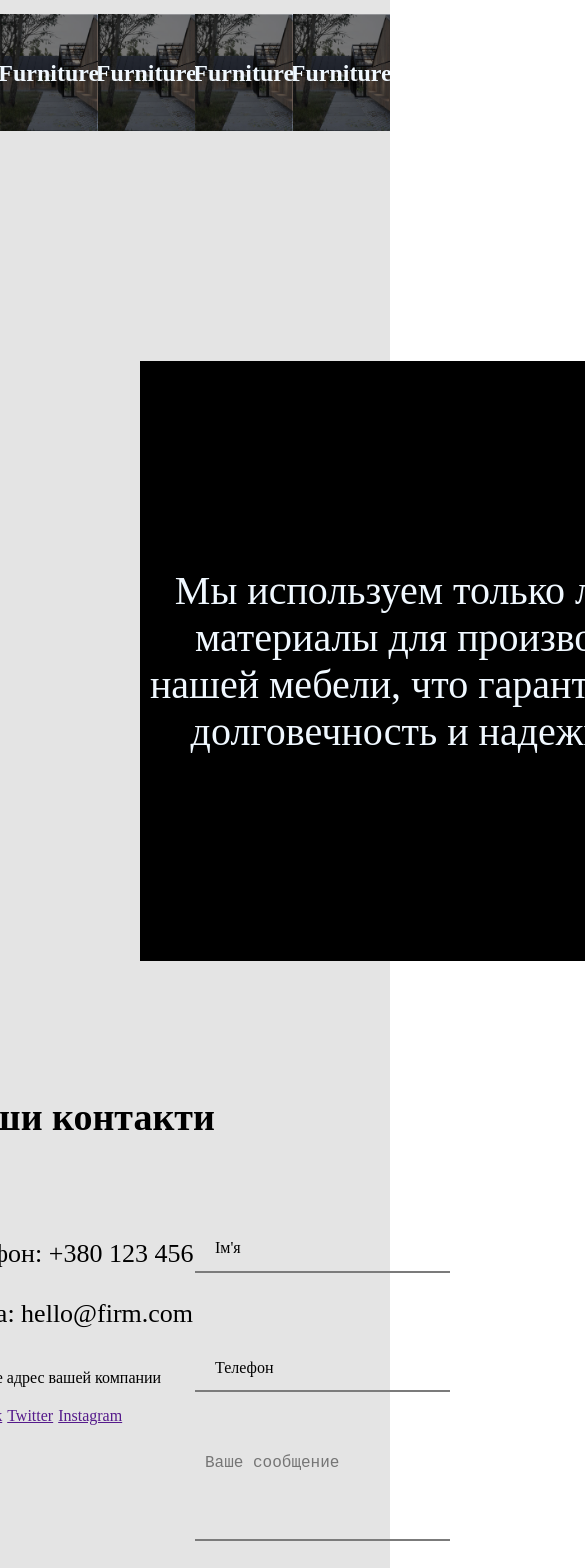
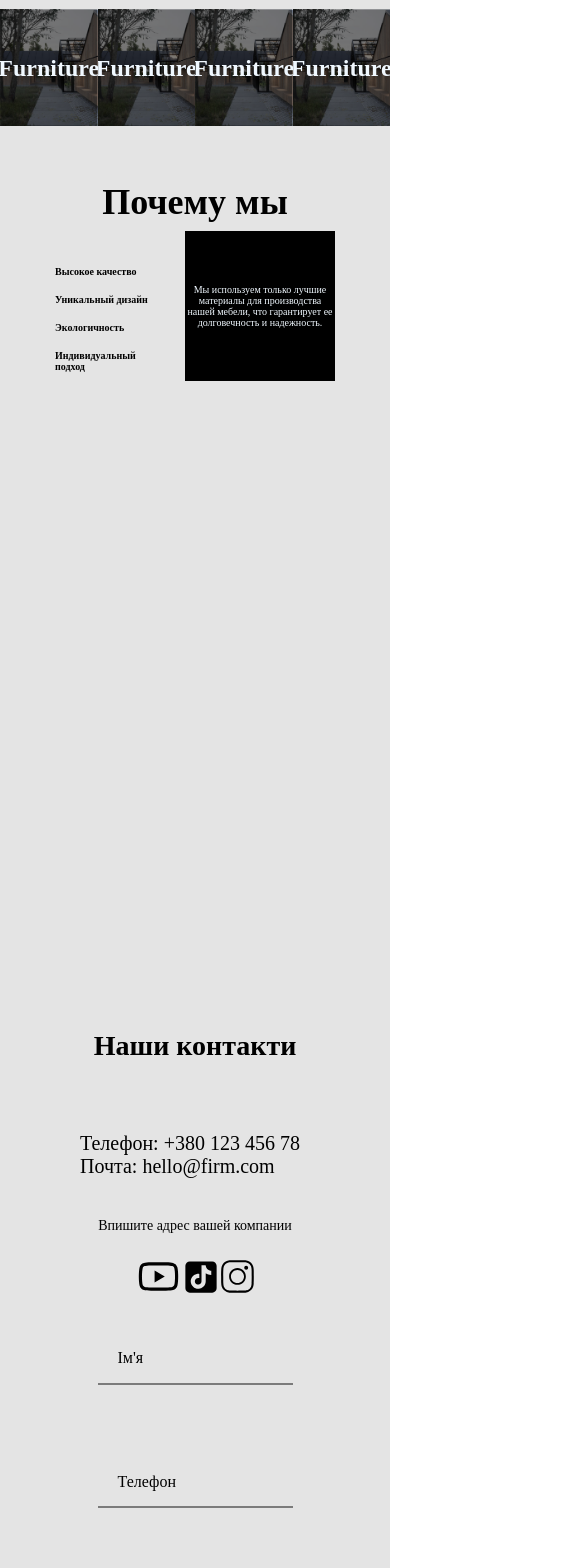
Before and after one commit to DvMan1/designe-furniture-site, a React (Vite) app: page / in a window 390 px wide. Shown: the part 840-2408 px from the top of the page, 585 px wide, since content can reach past the window. Built offline with nearby package versions, Linux system fonts and the light colour scheme; a web font is replaced by a local one.

Commit message:
mobile_menu

```diff
--- a/src/components/CallbackButton/CallbackModal/CallbackModal.jsx
+++ b/src/components/CallbackButton/CallbackModal/CallbackModal.jsx
@@ -1,6 +1,8 @@
 import React, { useEffect } from "react";
 import { createPortal } from "react-dom";
 import styles from "./CallbackModal.module.scss";
+import Form from "../../Home/FormCallback/Form/Form";
+
 
 const modalRoot = document.querySelector("#modal-root");
 
@@ -29,6 +31,7 @@ const CallbackModal = ({ onClose }) => {
       <div className={styles.ModalContent}>
         <button onClick={onClose} className={styles.ModalCloseButton}>Close Modal</button>
         Позвони
+        <Form/>
       </div>
     </div>,
     modalRoot
--- a/src/components/Home/AboutUs/AboutUs.module.scss
+++ b/src/components/Home/AboutUs/AboutUs.module.scss
@@ -25,3 +25,43 @@
   flex-wrap: wrap;
   justify-content: space-between;
 }
+
+
+
+@media (max-width: 768px) {
+  .advantages_box {
+    padding-top: 80px;
+
+  }
+
+  .advantages_title {
+    font-size: 48px;
+    text-align: center;
+  }
+
+
+  .facts_box {
+    margin-top: 100px;
+    margin-right: 30px;
+  }
+}
+
+@media (max-width: 390px) {
+  .advantages_box {
+    padding-top: 50px;
+  }
+  .title_box {
+    height: 50px;
+  ;
+  }
+
+  .advantages_title {
+    font-size: 36px;
+    text-align: center;
+  }
+
+  .facts_box {
+    margin-top: 35px;
+        margin-right: 20px;
+  }
+}
--- a/src/components/Home/AboutUs/Fact/Fact.module.scss
+++ b/src/components/Home/AboutUs/Fact/Fact.module.scss
@@ -20,3 +20,21 @@
     word-break: break-word;
     white-space: normal;
 }
+@media (max-width: 768px) {
+    .fact_box{
+        width: 215px;
+        padding-bottom: 35px;
+    }
+    .fact_title{
+        font-size: 15px;
+    }
+  }
+  @media (max-width: 390px) {
+    .fact_box{
+        width: 110px;
+        padding-bottom: 17px;
+    }
+    .fact_title{
+        font-size: 10px;
+    }
+  }
--- a/src/components/Home/AboutUs/More/More.module.scss
+++ b/src/components/Home/AboutUs/More/More.module.scss
@@ -12,3 +12,19 @@ width: 600px;
   color: aliceblue;
   text-align: center;
 }
+@media (max-width: 768px) {
+  .more_box {
+    height: 300px;
+    width: 300px;
+  }
+  .more_article {
+    font-size: 20px;}
+}
+@media (max-width: 390px) {
+  .more_box {
+    height: 150px;
+    width: 150px;
+  }
+  .more_article {
+    font-size: 10px;}
+}
--- a/src/components/Home/FormCallback/Form/Form.module.scss
+++ b/src/components/Home/FormCallback/Form/Form.module.scss
@@ -24,7 +24,7 @@
   outline: none;
   margin-bottom: 25px;
   background-color: transparent;
-border-bottom: 2px solid #7b7b7b;
+  border-bottom: 2px solid #7b7b7b;
 
   font-size: 16px;
   font-weight: 400;
@@ -44,12 +44,12 @@ border-bottom: 2px solid #7b7b7b;
 .callback_message_input {
   border: none;
   outline: none;
-  resize:none;
+  resize: none;
 
   width: 500px;
   margin-bottom: 30px;
   padding-left: 10px;
-  padding-top:15px;
+  padding-top: 15px;
   background-color: transparent;
   border-bottom: 2px solid #7b7b7b;
   font-size: 16px;
@@ -71,3 +71,22 @@ border-bottom: 2px solid #7b7b7b;
   cursor: pointer;
   background-color: #7b7b7b;
 }
+@media (max-width: 768px) {
+  .callback_input {
+    width: 100%;
+  }
+  .callback_message_input {
+    width: 100%;
+  }
+}
+
+@media (max-width: 390px) {
+  .callback_input {
+    width: 100%;
+  }
+  .callback_message_input {
+    width: 100%;
+    height: 100px;
+    margin: 0;
+  }
+}
--- a/src/components/Home/FormCallback/FormCallback.jsx
+++ b/src/components/Home/FormCallback/FormCallback.jsx
@@ -1,5 +1,7 @@
 import styles from "./FormCallback.module.scss";
 import Form from "./Form/Form";
+import { SlSocialInstagram } from "react-icons/sl";
+import { AiFillTikTok,AiOutlineYoutube} from "react-icons/ai";
 
 const FormCallback = () => {
   return (
@@ -16,13 +18,14 @@ const FormCallback = () => {
             <p className={styles.form_adress}>Впишите адрес вашей компании</p>
             <ul className={styles.form_sociallinks}>
               <li className={styles.form_social}>
-                <a href="">Facebook</a>
+              <AiOutlineYoutube  size={45}/>
               </li>
               <li className={styles.form_social}>
-                <a href="">Twitter</a>
+              <AiFillTikTok size={40} />
+
               </li>
               <li className={styles.form_social}>
-                <a href="">Instagram</a>
+              <SlSocialInstagram  size={33}/>
               </li>
             </ul>
           </div>
--- a/src/components/Home/FormCallback/FormCallback.module.scss
+++ b/src/components/Home/FormCallback/FormCallback.module.scss
@@ -6,15 +6,14 @@
 }
 .form_box {
   width: 1090px;
-
 }
-.form_title{
+.form_title {
   width: 100%;
   font-size: 38px;
   margin-bottom: 60px;
 }
 
-.form_wrapper{
+.form_wrapper {
   display: flex;
   justify-content: center;
   flex-wrap: wrap;
@@ -22,25 +21,90 @@
 .info_box {
   width: 50%;
 }
-.form_contact{
+.form_contact {
   width: 100%;
   margin-top: 40px;
   margin-bottom: 40px;
 }
-.contact{
+.contact {
   font-size: 26px;
 }
 
-.form_adress{
+.form_adress {
   font-size: 16px;
   margin-bottom: 20px;
 }
 
-.form_sociallinks{
-display: flex;
-justify-content: flex-start;
+.form_sociallinks {
+  display: flex;
+  justify-content: flex-start;
 }
 
-.form_social{
+.form_social {
+  display: flex;
+  align-items: center;
   margin-right: 5px;
 }
+
+@media (max-width: 768px) {
+  .form_box {
+    width: 100%;
+  }
+
+  .form_title {
+    font-size: 32px;
+    margin-bottom: 10px;
+  }
+
+  .info_box {
+    width: 100%;
+  }
+
+  .contact {
+    font-size: 24px;
+  }
+
+  .form_adress {
+    font-size: 14px;
+  }
+
+  .form_sociallinks {
+    justify-content: center;
+  }
+}
+
+@media (max-width: 390px) {
+  .form_box {
+    width: 100%;
+  }
+
+  .form_title {
+    font-size: 28px;
+    margin-bottom: 30px;
+    text-align: center;
+  }
+
+  .info_box {
+    width: 100%;
+    align-items: center;
+  }
+
+  .contact {
+    font-size: 20px;
+    padding-left: 80px;
+  }
+
+  .form_adress {
+    font-size: 14px;
+    text-align: center;
+  }
+  .form_contact {
+    display: flex;
+    flex-wrap: wrap;
+    align-items: center;
+  }
+  .form_social {
+    margin-bottom: 10px;
+    margin-right: 0;
+  }
+}
--- a/src/components/Home/Home.module.scss
+++ b/src/components/Home/Home.module.scss
@@ -4,3 +4,14 @@
     gap: 10px;
     justify-content: center;
 }
+@media (max-width: 768px) {
+    .home_box {
+        gap: 8px;
+    }
+  }
+
+  @media (max-width: 390px) {
+    .home_box {
+        gap: 5px;
+    }
+  }
--- a/src/pages/Pages.module.scss
+++ b/src/pages/Pages.module.scss
@@ -3,3 +3,14 @@
   height: calc(100% - 120px);
   background-color: rgb(228, 228, 228);
 }
+@media (max-width: 768px) {
+  .page_box {
+    height: calc(100% - 100px);
+  }
+}
+
+@media (max-width: 390px) {
+  .page_box {
+    height: calc(100% - 80px);
+  }
+}
```
Lines whose indentation alone changed are shown as unchanged.
